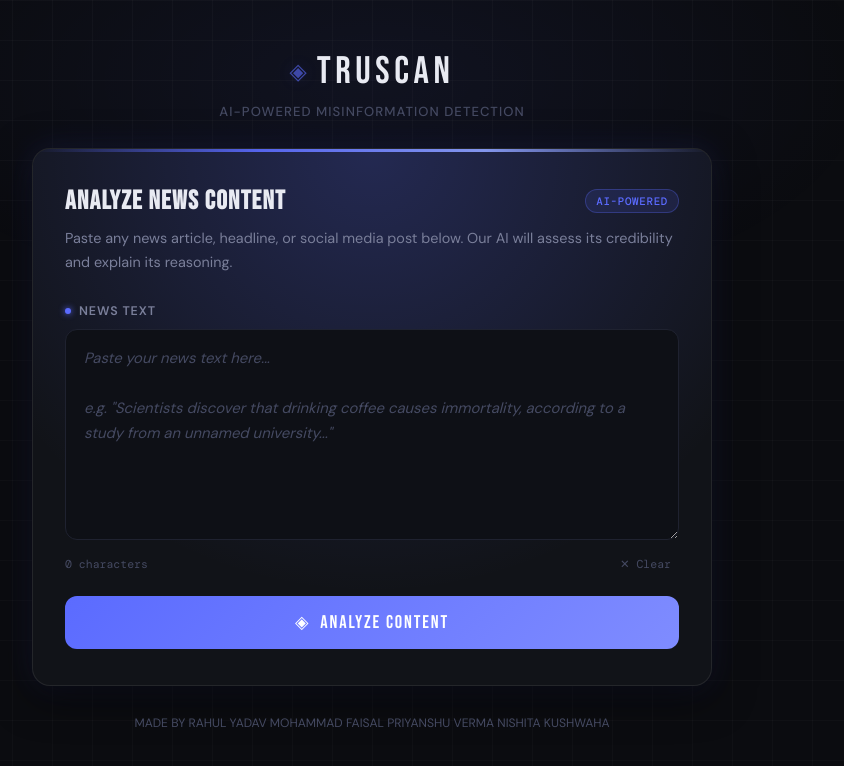
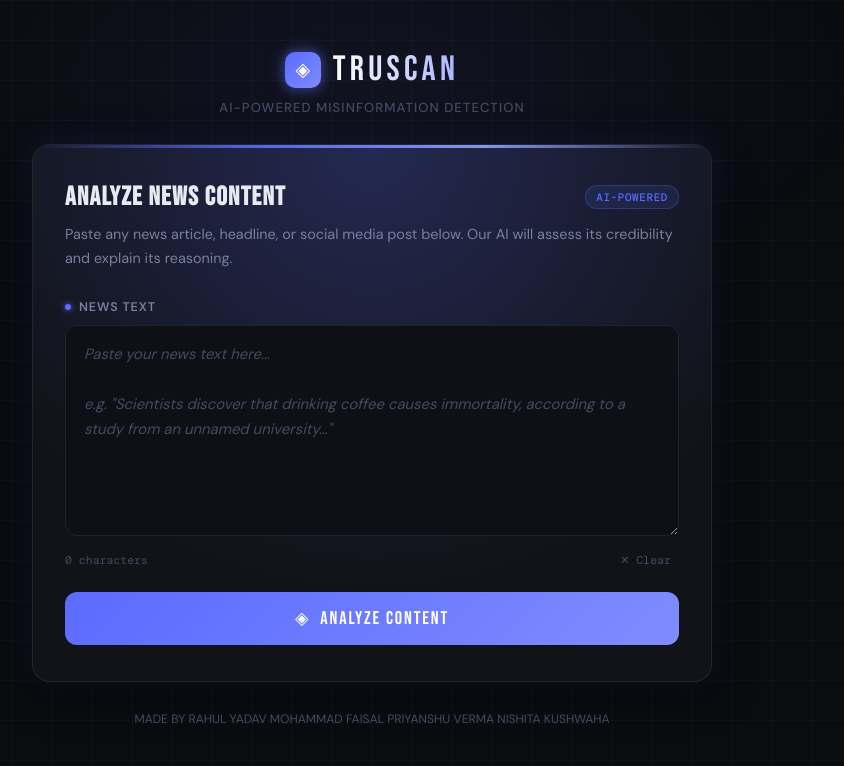
Before and after one commit to rahulyadav7800/Fake-news-detector, a website: page public/index.html in a window 1280 px wide. Shown: the whole page, without its empty margins (268-1112 px from the left). Drawn offline with nearby package versions, Linux system fonts and the light colour scheme.

Commit message:
Update style.css

```diff
--- a/public/style.css
+++ b/public/style.css
@@ -94,25 +94,59 @@ body {
   animation: fadeDown 0.5s ease both;
 }
 
+/* Logo container */
 .logo-mark {
   display: inline-flex;
   align-items: center;
-  gap: 10px;
+  gap: 12px;
   margin-bottom: 8px;
 }
 
+/* Icon box */
 .logo-icon {
-  font-size: 1.4rem;
-  color: var(--accent);
-  filter: drop-shadow(0 0 8px var(--accent-glow));
-  animation: pulse 3s ease-in-out infinite;
+  width: 36px;
+  height: 36px;
+
+  display: flex;
+  align-items: center;
+  justify-content: center;
+
+  border-radius: 10px;
+  font-size: 1.2rem;
+
+  background: linear-gradient(135deg, #5b6bff, #7f8cff);
+  color: #fff;
+
+  box-shadow:
+    0 0 12px rgba(91,107,255,0.5),
+    0 0 20px rgba(127,140,255,0.4);
+
+  animation: logoPulse 2.5s infinite ease-in-out;
 }
 
+/* Text */
 .logo-text {
   font-family: var(--font-display);
-  font-size: 2.4rem;
+  font-size: 2.2rem;
   letter-spacing: 0.12em;
-  color: var(--text-primary);
+
+  background: linear-gradient(90deg, #ffffff, #aab4ff);
+  -webkit-background-clip: text;
+  -webkit-text-fill-color: transparent;
+}
+
+/* Glow animation */
+@keyframes logoPulse {
+  0%, 100% {
+    box-shadow:
+      0 0 12px rgba(91,107,255,0.4),
+      0 0 20px rgba(127,140,255,0.3);
+  }
+  50% {
+    box-shadow:
+      0 0 20px rgba(91,107,255,0.7),
+      0 0 30px rgba(127,140,255,0.5);
+  }
 }
 
 .tagline {
```
